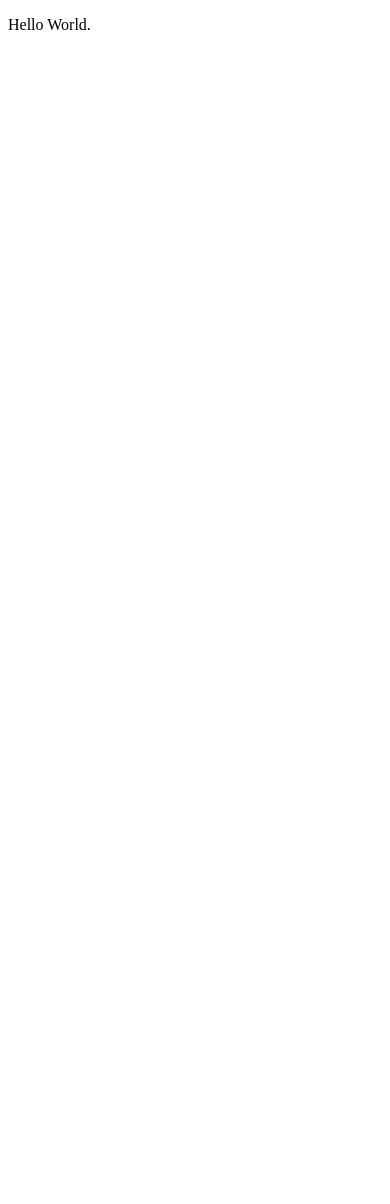
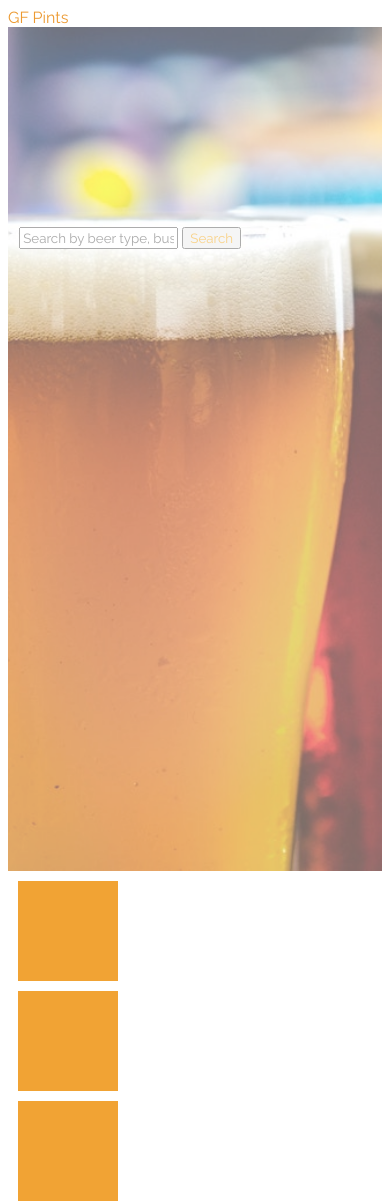
Before and after one commit to tanyagriego/node-api, a website: page public/index.html in a window 390 px wide. Before the commit the page ends 844 px from the top, so only its background shows below. Drawn offline with Linux system fonts and the light colour scheme.

Commit message:
Added CSS, forgot to make a new branch

```diff
--- /dev/null
+++ b/public/css/media.css
@@ -0,0 +1,39 @@
+@media only screen and (max-width: 700px) {
+    /* .section.search-by-text{
+        background-image: url("./images/background.jpg");
+        background-position: center center;
+        background-size: cover;
+        background-repeat: no-repeat;
+        padding: 200px 3%;
+        opacity: 0.9px;
+        height: 100vh;
+    } */
+    header {
+        display:flex;
+        color: #EC9930;
+    }
+    button {
+        color:#F6B539;
+    }
+    search-by-icons {
+        display: flex;
+
+    }
+    icon-container {
+        flex-direction: row;
+        justify-content: center;
+    }
+
+    #search-icons {
+        order: 1;
+        height: 100px;
+        width: 100px;
+        margin: 10px;
+        background-color: #F1A334
+    }
+}
+
+
+@media only screen and (min-width: 700px) {
+
+    }
--- a/public/index.html
+++ b/public/index.html
@@ -2,8 +2,29 @@
 <html>
     <head>
         <title>GF Pints</title>
+        <link rel="stylesheet" href="main.css">
+        <meta name="viewport" content="width=device-width, initial-scale=1, maximum-scale=1, user-scalable=no">
+        <link href="https://fonts.googleapis.com/css?family=Raleway" rel="stylesheet">
     </head>
     <body>
-        <p>Hello World.</p>
+        <div class="main-header">
+            <header role="banner">GF Pints</header>
+        </div>
+        <main role="main">
+            <section role="region" class="search-by-text">
+                <form action="#" class="search-form" aria-controls="search_results">
+                    <input type="text" placeholder="Search by beer type, business, or neighborhood" aria-label="Search-YouTube" class="js-query">
+                    <button type="submit" class="submit">Search</button>
+                </form>
+            </section>
+            <section role="region" class="search-by-icon">
+                <div class="icon-container">
+                    <div class="seach-beerType" id="search-icons"></div>
+                    <div class="seach-beerType" id="search-icons"></div>
+                    <div class="seach-beerType" id="search-icons"></div>
+
+            </section>
+        </main>
+
     </body>
 </html>
--- /dev/null
+++ b/public/main.css
@@ -0,0 +1,16 @@
+@import "css/media.css";
+
+* {
+    box-sizing: border-box;
+    font-family: 'Raleway', sans-serif;
+}
+section.search-by-text{
+    background: url(images/background.jpg);
+    background-position: center center;
+    background-size: cover;
+    background-repeat: no-repeat;
+    padding: 200px 3%;
+    height: 100vh;
+    z-index: -1;
+    opacity: 0.6;
+}
```
Also changed, not shown: test/test-beers.js (+9 -2 lines), test/test-businesses.js (+2 -2 lines), public/images/background.jpg (added).
